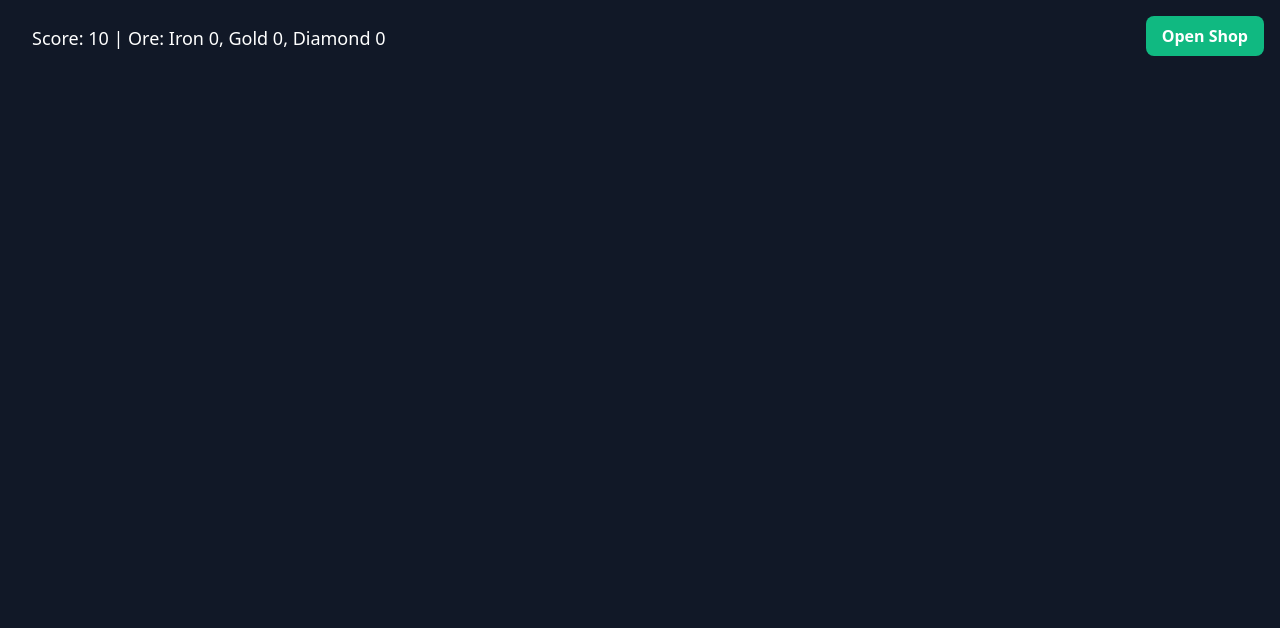
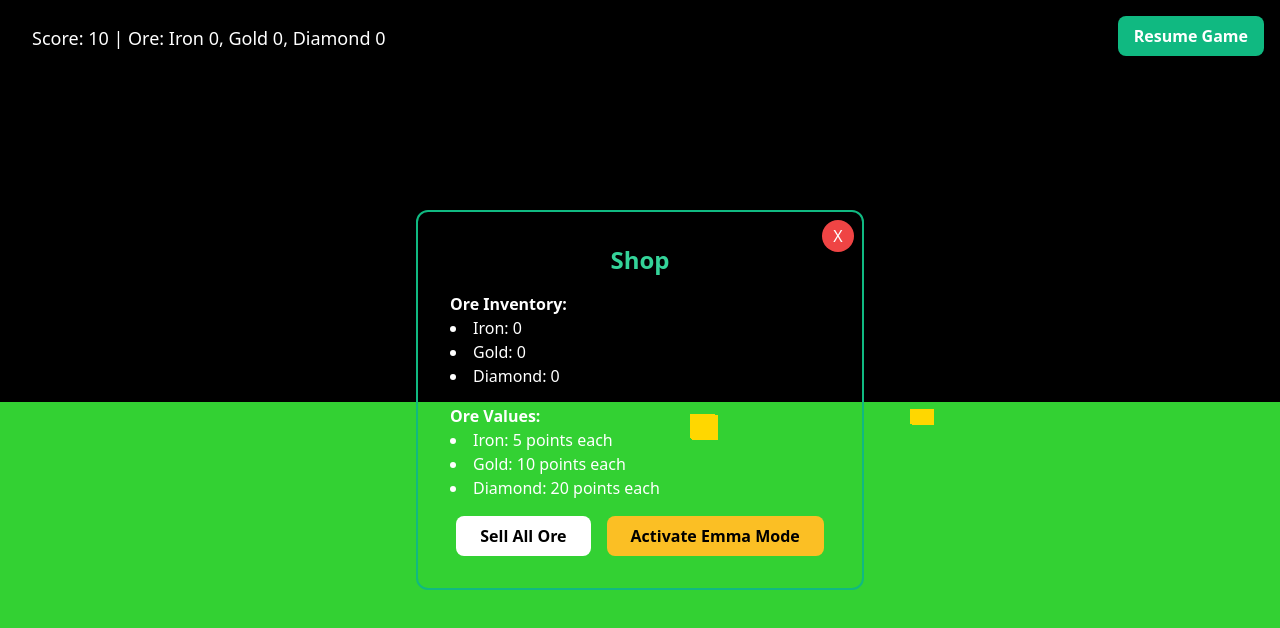
Before and after one commit to ThomasConway01/WristUP, a plain HTML site: page index.html in a window 1280 px wide. Both pictures are taken after a click on the button "Open Shop". Drawn offline with nearby package versions, Linux system fonts and the light colour scheme; animation ran at ten frames a second.

Commit message:
Update index.html

```diff
--- a/index.html
+++ b/index.html
@@ -160,4 +160,83 @@
       oreInventoryList.innerHTML = `
         <li>Iron: ${oreInventory.iron}</li>
         <li>Gold: ${oreInventory.gold}</li>
-        <li>Diamond: ${oreInventory.diamond}</li
+        <li>Diamond: ${oreInventory.diamond}</li>
+      `;
+      oreValuesList.innerHTML = `
+        <li>Iron: 5 points each</li>
+        <li>Gold: 10 points each</li>
+        <li>Diamond: 20 points each</li>
+      `;
+      priceMessage.textContent = '';
+      emmaModeButton.textContent = isEmmaMode ? "Deactivate Emma Mode" : "Activate Emma Mode";
+    }
+
+    function toggleShop() {
+      isGamePaused = !isGamePaused;
+      sellMenu.style.display = isGamePaused ? 'block' : 'none';
+      shopButton.textContent = isGamePaused ? 'Resume Game' : 'Open Shop';
+      if (isGamePaused) {
+        updateMenu();
+      }
+    }
+
+    shopButton.addEventListener('click', toggleShop);
+    closeButton.addEventListener('click', toggleShop);
+
+    sellButton.addEventListener('click', () => {
+      const total = oreInventory.iron * 5 + oreInventory.gold * 10 + oreInventory.diamond * 20;
+      score += total;
+      oreInventory = { iron: 0, gold: 0, diamond: 0 };
+      alert(`You sold your ores for ${total} points!`);
+      updateMenu();
+      info.textContent = `Score: ${score} | Ore: Iron ${oreInventory.iron}, Gold ${oreInventory.gold}, Diamond ${oreInventory.diamond}`;
+    });
+
+    emmaModeButton.addEventListener('click', () => {
+      isEmmaMode = !isEmmaMode;
+      alert(isEmmaMode ? "Emma Mode Activated: All questions will now be times-tables!" : "Emma Mode Deactivated.");
+      updateMenu();
+    });
+
+    // Main game loop
+    const clock = new THREE.Clock();
+    function animate() {
+      if (!isGamePaused) {
+        const delta = clock.getDelta();
+        velocity.x -= velocity.x * 10.0 * delta;
+        velocity.z -= velocity.z * 10.0 * delta;
+        velocity.y -= 9.8 * delta; // Gravity
+
+        direction.z = Number(keys.forward) - Number(keys.backward);
+        direction.x = Number(keys.right) - Number(keys.left);
+        direction.normalize();
+
+        if (keys.forward || keys.backward) velocity.z -= direction.z * 10 * delta;
+        if (keys.left || keys.right) velocity.x -= direction.x * 10 * delta;
+
+        controls.moveRight(-velocity.x * delta);
+        controls.moveForward(-velocity.z * delta);
+        controls.getObject().position.y += velocity.y * delta;
+
+        if (controls.getObject().position.y < 1.6) {
+          velocity.y = 0;
+          controls.getObject().position.y = 1.6;
+          canJump = true;
+        }
+
+        renderer.render(scene, camera);
+      }
+      requestAnimationFrame(animate);
+    }
+
+    animate();
+
+    // Handle window resize
+    window.addEventListener('resize', () => {
+      camera.aspect = window.innerWidth / window.innerHeight;
+      camera.updateProjectionMatrix();
+      renderer.setSize(window.innerWidth, window.innerHeight);
+    });
+  </script>
+</body>
+</html>
```
